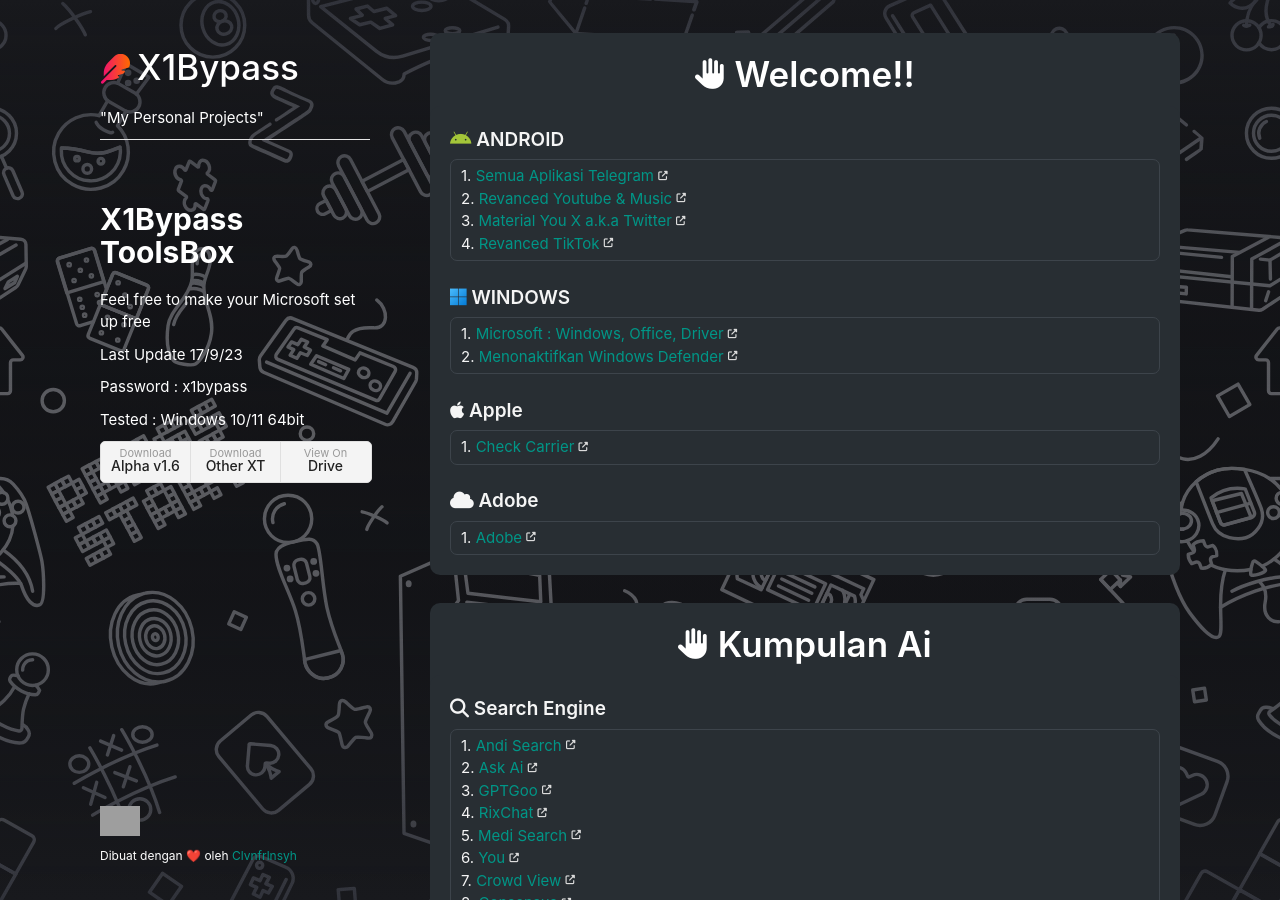
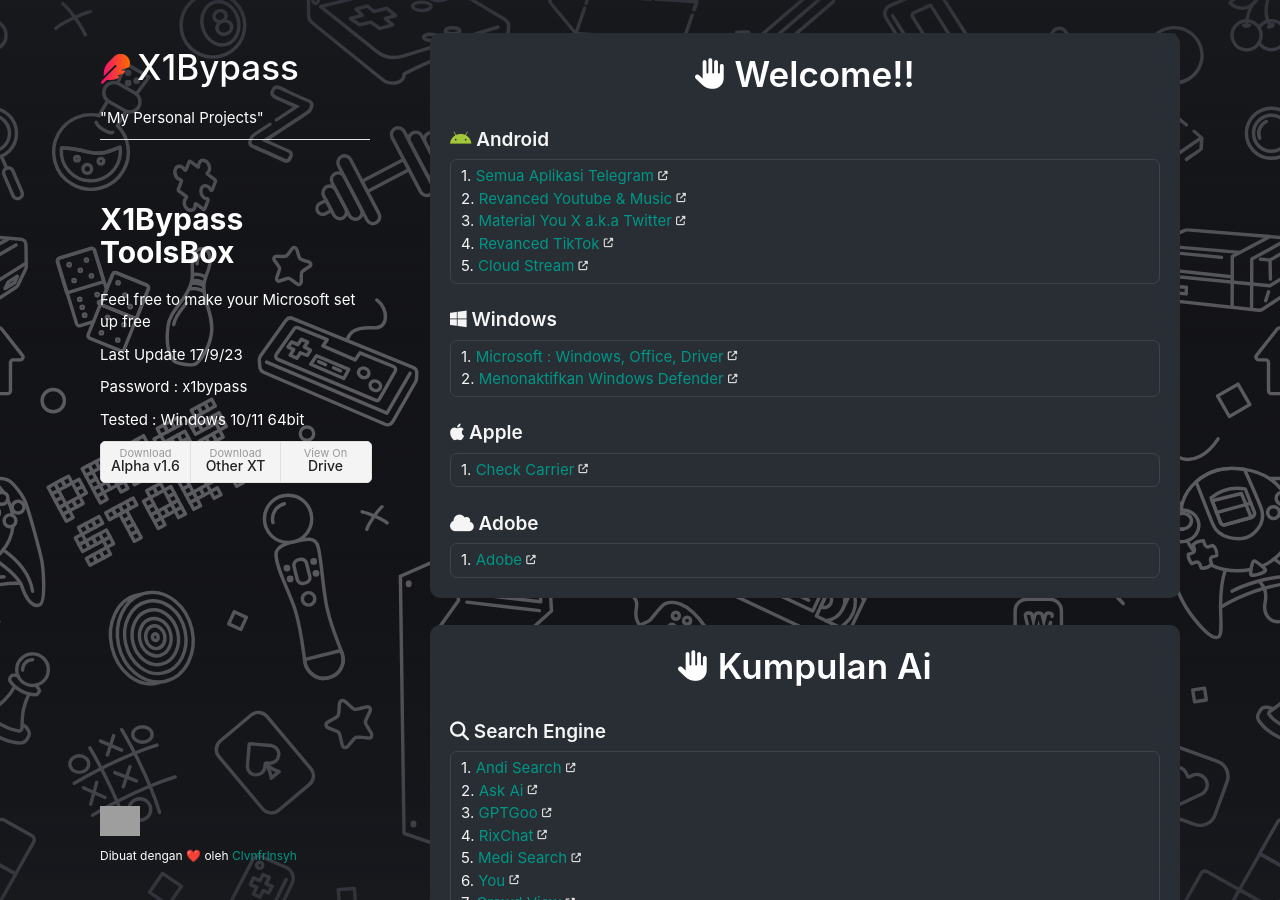
Before and after one commit to Unknown240/coba, a Jekyll site: the page built from index.html, in a window 1280 px wide and 900 px high. Built offline with Jekyll 4.4.1, drawn with Linux system fonts in a browser that asks for light colours; some of the changed text lies outside the part shown; grey boxes are pictures that could not be loaded.

Commit message:
Update index.html

```diff
--- a/index.html
+++ b/index.html
@@ -6,14 +6,15 @@
 </div>
 <div class="boxbg-divider-banner"></div>
 <div class="boxbg-menu">
-  <div class="menu-title"><i class="fa-brands fa-android android-icon"></i> ANDROID</div>
+  <div class="menu-title"><i class="fa-brands fa-android android-icon"></i> Android</div>
   <div class="boxlink">
     1. <a href="{{ '/pages/android.html' | relative_url }}">Semua Aplikasi Telegram</a> <i class="fa-solid fa-up-right-from-square fa-2xs" style="color: #dcdcdc"></i><br>
     2. <a href="{{ '/pages/revanced.html' | relative_url }}">Revanced Youtube & Music</a> <i class="fa-solid fa-up-right-from-square fa-2xs" style="color: #dcdcdc"></i><br>
     3. <a href="{{ '/pages/revancedtwitter.html' | relative_url }}">Material You X a.k.a Twitter</a> <i class="fa-solid fa-up-right-from-square fa-2xs" style="color: #dcdcdc"></i><br>
-    4. <a href="{{ '/pages/revancedtiktok.html' | relative_url }}">Revanced TikTok</a> <i class="fa-solid fa-up-right-from-square fa-2xs" style="color: #dcdcdc"></i>
+    4. <a href="{{ '/pages/revancedtiktok.html' | relative_url }}">Revanced TikTok</a> <i class="fa-solid fa-up-right-from-square fa-2xs" style="color: #dcdcdc"></i><br>
+    5. <a href="{{ '/pages/Cloudstream.html' | relative_url }}">Cloud Stream</a> <i class="fa-solid fa-up-right-from-square fa-2xs" style="color: #dcdcdc"></i>
   </div><br>
-  <div class="menu-title"><i class="fa-brands fa-microsoft windows-icon"></i> WINDOWS</div>
+  <div class="menu-title"><i class="fa-brands fa-windows"></i> Windows</div>
   <div class="boxlink">
     1. <a href="{{ '/pages/microsoft.html' | relative_url }}">Microsoft : Windows, Office, Driver</a> <i class="fa-solid fa-up-right-from-square fa-2xs" style="color: #dcdcdc"></i><br>
     2. <a href="{{ '/pages/windowsdefender.html' | relative_url }}">Menonaktifkan Windows Defender</a> <i class="fa-solid fa-up-right-from-square fa-2xs" style="color: #dcdcdc"></i>
@@ -23,7 +24,7 @@
   <div class="boxlink">
     1. <a href="{{ 'https://tools.x1bypass.my.id/pages/Check_Carrier.html' | relative_url }}">Check Carrier</a> <i class="fa-solid fa-up-right-from-square fa-2xs" style="color: #dcdcdc"></i>
   </div>
-       <br>
+   <br>
   <div class="menu-title"><i class="fa-solid fa-cloud"></i> Adobe</div>
   <div class="boxlink">
     1. <a href="{{ 'https://tools.x1bypass.my.id/pages/adobe.html' | relative_url }}">Adobe</a> <i class="fa-solid fa-up-right-from-square fa-2xs" style="color: #dcdcdc"></i>
@@ -81,7 +82,7 @@
     27. <a href="{{ 'https://chillin.online/' | relative_url }}">Chillin Video | Login | Paid</a> <i class="fa-solid fa-up-right-from-square fa-2xs" style="color: #dcdcdc"></i>
   </div>
    <br>
-  <div class="menu-title"><i class="fa-solid fa-command"></i> Prompt</div>
+  <div class="menu-title"><i class="fa-solid fa-square-terminal"></i> Prompt</div>
   <div class="boxlink">
     1. <a href="{{ 'https://imagetoprompt.com/' | relative_url }}">Minister Ai | Login</a> <i class="fa-solid fa-up-right-from-square fa-2xs" style="color: #dcdcdc"></i><br>
     2. <a href="{{ 'https://replicate.com/methexis-inc/img2prompt' | relative_url }}">IMG2Prompt | Image To Prompt</a> <i class="fa-solid fa-up-right-from-square fa-2xs" style="color: #dcdcdc"></i><br>
@@ -101,7 +102,7 @@
     17. <a href="{{ 'https://snackprompt.com/' | relative_url }}">Snack Prompt</a> <i class="fa-solid fa-up-right-from-square fa-2xs" style="color: #dcdcdc"></i>
   </div>
   <br>
-  <div class="menu-title"><i class="fa-solid fa-command"></i> ChatGPT</div>
+  <div class="menu-title"><i class="fa-solid fa-user-robot"></i> ChatGPT</div>
   <div class="boxlink">
     1. <a href="{{ 'https://chatgpt.btz.pm/' | relative_url }}">ChatGPT Next | Auth : Public</a> <i class="fa-solid fa-up-right-from-square fa-2xs" style="color: #dcdcdc"></i><br>
     2. <a href="{{ 'https://labs.perplexity.ai/' | relative_url }}">Llama Perplexityster</a> <i class="fa-solid fa-up-right-from-square fa-2xs" style="color: #dcdcdc"></i><br>
@@ -124,7 +125,7 @@
     19. <a href="{{ 'https://jit.codes/' | relative_url }}">Jit Codes</a> <i class="fa-solid fa-up-right-from-square fa-2xs" style="color: #dcdcdc"></i>
   </div>
   <br>
-  <div class="menu-title"><i class="fa-solid fa-head-side-gear"></i> Anti Ai</div>
+  <div class="menu-title"><i class="fa-solid fa-user-robot"></i> Anti Ai</div>
   <div class="boxlink">
     1. <a href="{{ 'https://undetectable.ai/' | relative_url }}">Undetectable | Login | Paid</a> <i class="fa-solid fa-up-right-from-square fa-2xs" style="color: #dcdcdc"></i><br>
     2. <a href="{{ 'https://www.zerogpt.com/' | relative_url }}">ZeroGPT</a> <i class="fa-solid fa-up-right-from-square fa-2xs" style="color: #dcdcdc"></i><br>
@@ -157,7 +158,7 @@
     11. <a href="{{ 'http://torrbot.com/' | relative_url }}">Torrbot</a> <i class="fa-solid fa-up-right-from-square fa-2xs" style="color: #dcdcdc"></i>
   </div>
       <br>
-  <div class="menu-title"><i class="fa-solid fa-microchip-ai"></i> List Ai</div>
+  <div class="menu-title"><i class="fa-duotone fa-list-tree"></i> List Ai</div>
   <div class="boxlink">
     1. <a href="{{ 'https://doc.clickup.com/25598832/d/h/rd6vg-14247/0b79ca1dc0f7429/rd6vg-12207' | relative_url }}">Ai Tool Master List</a> <i class="fa-solid fa-up-right-from-square fa-2xs" style="color: #dcdcdc"></i><br>
     2. <a href="{{ 'https://creatorplaybook.xyz/' | relative_url }}">Creator Playbook</a> <i class="fa-solid fa-up-right-from-square fa-2xs" style="color: #dcdcdc"></i><br>
@@ -217,6 +218,7 @@
     17. <a href="{{ 'https://www.you-tldr.com/' | relative_url }}">You-tldr | Youtube Summary</a> <i class="fa-solid fa-up-right-from-square fa-2xs" style="color: #dcdcdc"></i><br>
     18. <a href="{{ 'https://www.transkrip.xyz/dashboard' | relative_url }}">Transkrip Audio Video</a> <i class="fa-solid fa-up-right-from-square fa-2xs" style="color: #dcdcdc"></i><br>
     18. <a href="{{ 'https://chrome.google.com/webstore/detail/enhancer-for-youtube/ponfpcnoihfmfllpaingbgckeeldkhle' | relative_url }}">Enhancer for YouTube™ | Extension</a> <i class="fa-solid fa-up-right-from-square fa-2xs" style="color: #dcdcdc"></i><br>
-    19. <a href="{{ 'https://wangchujiang.com/tools/' | relative_url }}">Web Tools</a> <i class="fa-solid fa-up-right-from-square fa-2xs" style="color: #dcdcdc"></i>
+    19. <a href="{{ 'https://wangchujiang.com/tools/' | relative_url }}">Web Tools</a> <i class="fa-solid fa-up-right-from-square fa-2xs" style="color: #dcdcdc"></i><br>
+    20. <a href="{{ '/pages/qrisstatic.html' | relative_url }}">Qris Static To Dinamic</a> <i class="fa-solid fa-up-right-from-square fa-2xs" style="color: #dcdcdc"></i>
   </div>
 </div>
```
